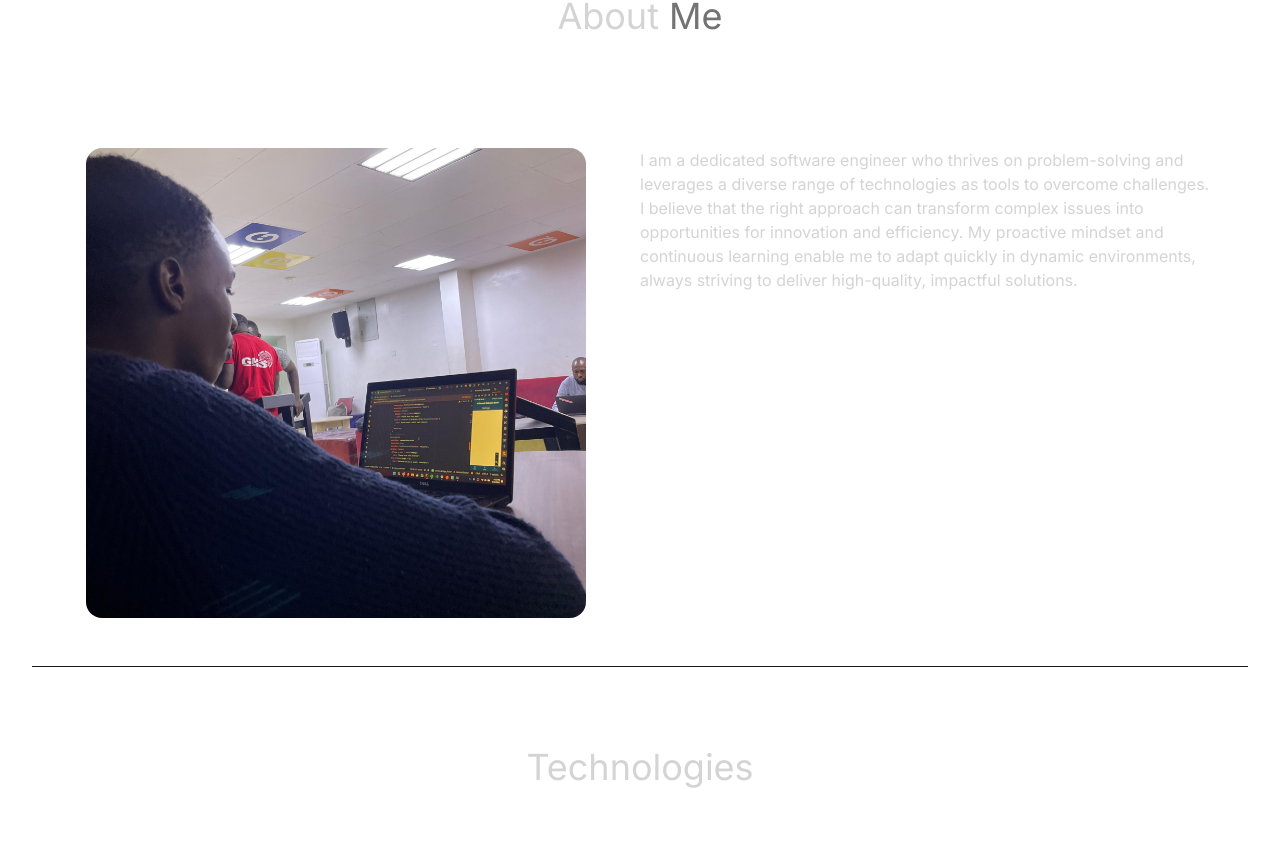
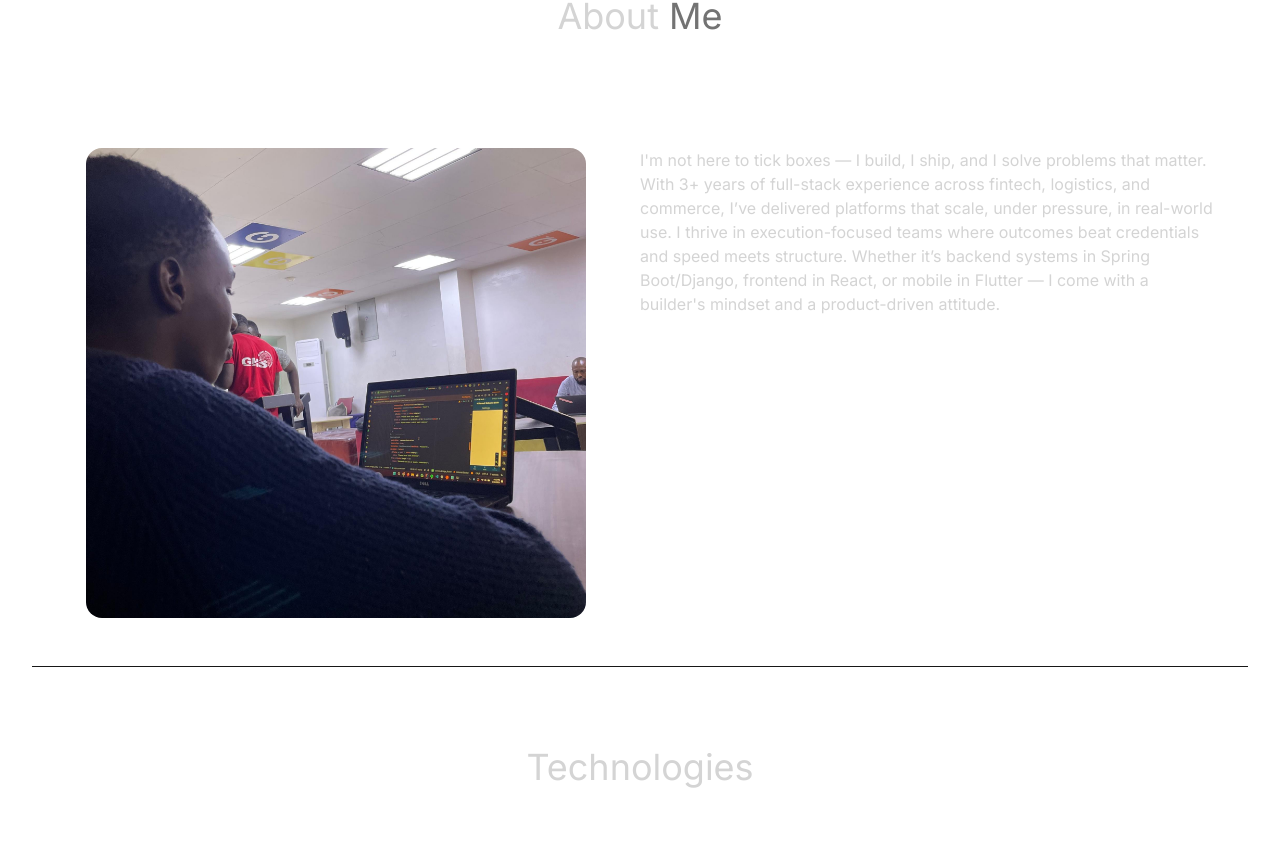
Before and after one commit to Tijanifareed/MyPortfolio, a React (Vite) app: page / in a window 1280 px wide. Shown: the part 879-1734 px from the top of the page. Built offline with nearby package versions, Linux system fonts and the light colour scheme.

Commit message:
added new cv and updated stuff

```diff
--- a/src/constants/index.js
+++ b/src/constants/index.js
@@ -6,7 +6,7 @@ import project5 from "../assets/projects/project-5.png"
 
 export const HERO_CONTENT = `Full-Stack Software Engineer with 3+ years of experience turning ideas into real-world fintech, logistics, and e-commerce products. I specialize in backend engineering (Java/Spring Boot, Python/Django), frontend development with React, and cross-platform mobile apps using Flutter. My work spans cloud-native systems, fast product delivery, and collaborative feature development in agile teams. I thrive in fast-moving environments and am open to remote roles or relocation opportunities worldwide.`;
 
-export const ABOUT_TEXT = `I am a dedicated software engineer who thrives on problem-solving and leverages a diverse range of technologies as tools to overcome challenges. I believe that the right approach can transform complex issues into opportunities for innovation and efficiency. My proactive mindset and continuous learning enable me to adapt quickly in dynamic environments, always striving to deliver high-quality, impactful solutions.`;
+export const ABOUT_TEXT = `I'm not here to tick boxes — I build, I ship, and I solve problems that matter. With 3+ years of full-stack experience across fintech, logistics, and commerce, I’ve delivered platforms that scale, under pressure, in real-world use. I thrive in execution-focused teams where outcomes beat credentials and speed meets structure. Whether it’s backend systems in Spring Boot/Django, frontend in React, or mobile in Flutter — I come with a builder's mindset and a product-driven attitude.`;
 
 export const EXPERIENCES = [
   {
```
